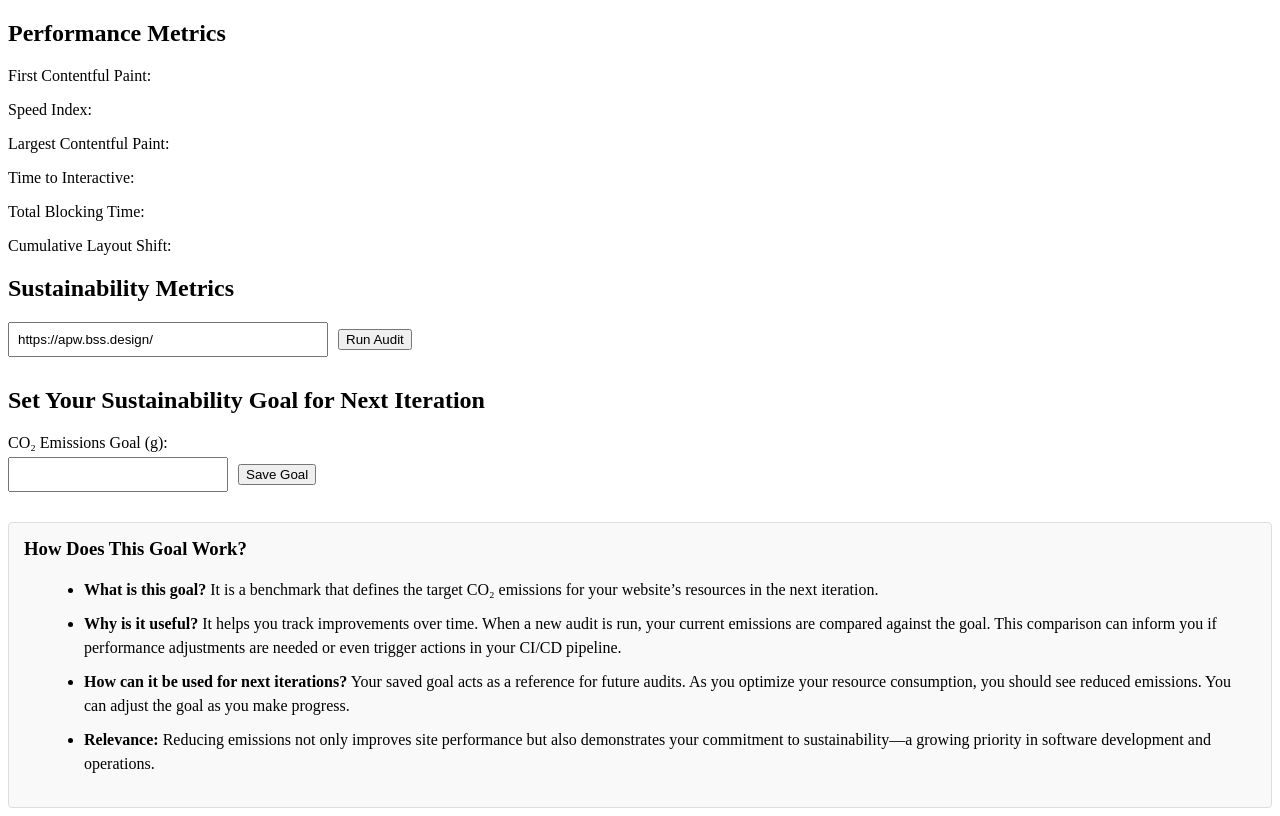
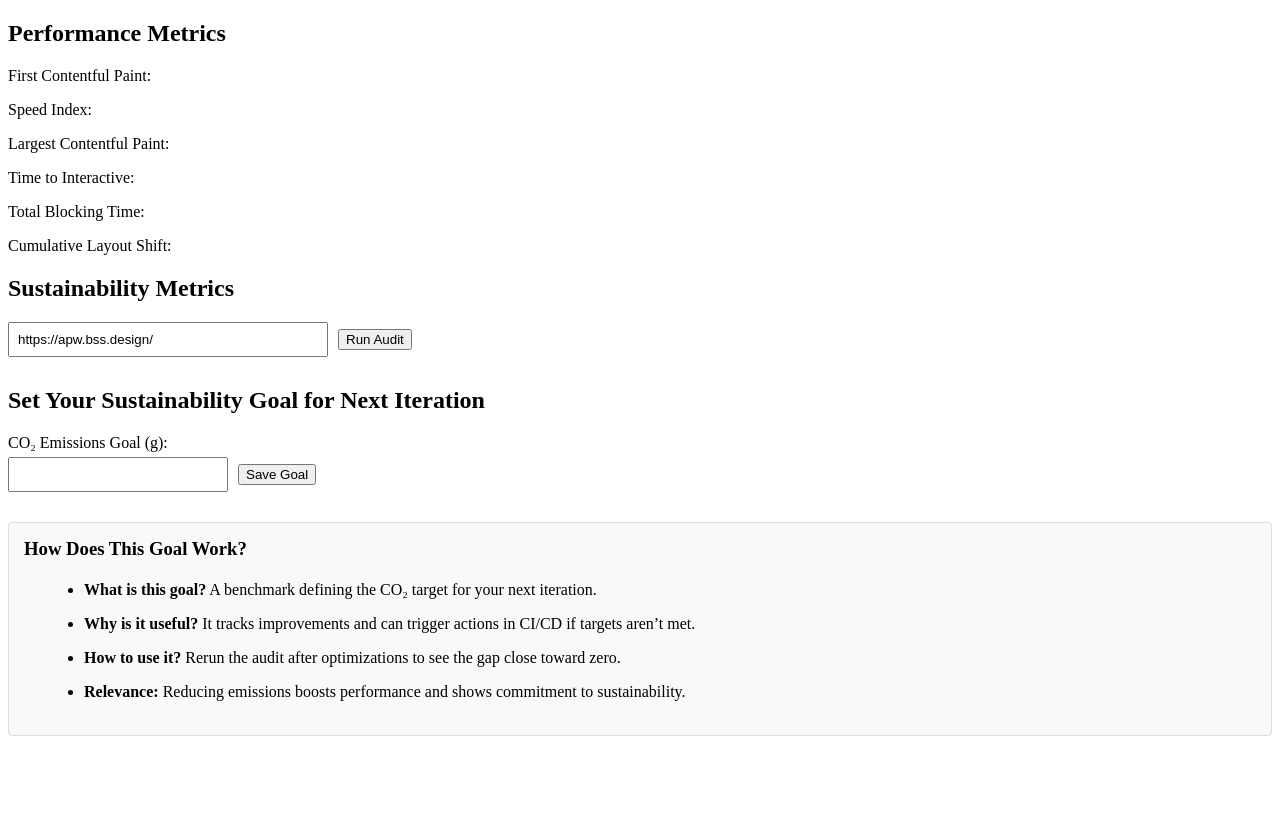
Before and after one commit to AmrHassanHamcho/lighthouse-plugin, an Angular app: page / in a window 1280 px wide. Built offline with nearby package versions, Linux system fonts and the light colour scheme.

Commit message:
Fixing units to mg

```diff
--- a/src/app/lighthouse/components/lighthouse-audit/lighthouse-audit.component.html
+++ b/src/app/lighthouse/components/lighthouse-audit/lighthouse-audit.component.html
@@ -18,14 +18,16 @@
     <p>
       Total CO₂ Emissions:
       <strong>{{ metrics.sustainability.totalCO2 }} g</strong>
+      (<strong>{{ (metrics.sustainability.totalCO2 * 1000) | number:'1.0-2' }} mg</strong>)
     </p>
+
     <h3>Resource Breakdown</h3>
     <table>
       <thead>
         <tr>
           <th>Resource Type</th>
           <th>Total Size (MB)</th>
-          <th>CO₂ Emissions (g)</th>
+          <th>CO₂ Emissions (mg)</th>
           <th>Contribution (%)</th>
         </tr>
       </thead>
@@ -33,20 +35,22 @@
         <tr *ngFor="let resource of metrics.sustainability.resourceBreakdown">
           <td>{{ resource.resourceType }}</td>
           <td>{{ resource.size }}</td>
-          <td>{{ resource.co2 }}</td>
+          <td>{{ (resource.co2 * 1000) | number:'1.0-2' }} mg</td>
           <td>{{ resource.contribution }}</td>
         </tr>
       </tbody>
     </table>
-    <p>
-      <i>Note:</i> Contribution refers to the percentage of total CO₂ emissions generated by each resource type.
-    </p>
+    <p><i>Note:</i> Contribution refers to the percentage of total CO₂ emissions generated by each resource type.</p>
   </div>
 </div>
 
 <!-- URL Input and Audit Trigger Section -->
 <div class="audit-section">
-  <input type="text" [(ngModel)]="auditUrl" placeholder="Enter URL to audit" />
+  <input
+    type="text"
+    [(ngModel)]="auditUrl"
+    placeholder="Enter URL to audit"
+  />
   <button (click)="runAudit(auditUrl)" [disabled]="loading">
     Run Audit
   </button>
@@ -56,9 +60,10 @@
 <div *ngIf="!loading && metrics.sustainability?.totalCO2" class="suggested-goal">
   <p>
     Your current total CO₂ emissions are:
-    <strong>{{ metrics.sustainability.totalCO2 }} g</strong>.
+    <strong>{{ metrics.sustainability.totalCO2 }} g</strong>
+    (<strong>{{ (metrics.sustainability.totalCO2 * 1000) | number:'1.0-2' }} mg</strong>).
     We suggest reducing it by 10% for the next iteration, which is
-    <strong>{{ (metrics.sustainability.totalCO2 * 0.9) | number:'1.0-2' }} g</strong>.
+    <strong>{{ goalMg }} mg</strong>.
   </p>
   <button (click)="applySuggestedGoal()">Apply Suggested Goal</button>
 </div>
@@ -67,36 +72,24 @@
 <div class="goal-section">
   <h2>Set Your Sustainability Goal for Next Iteration</h2>
   <label for="sustainabilityGoal">CO₂ Emissions Goal (g):</label>
-  <input id="sustainabilityGoal" type="number" [(ngModel)]="goal" />
+  <input
+    id="sustainabilityGoal"
+    type="number"
+    [(ngModel)]="goal"
+  />
   <button (click)="saveGoal()">Save Goal</button>
   <p *ngIf="goalMessage">{{ goalMessage }}</p>
   <div *ngIf="savedGoal">
-    <p>
-      Currently saved goal for {{ auditUrl }}:
-      {{ savedGoal.sustainabilityGoal }} g
-    </p>
+    <p>Currently saved goal for {{ auditUrl }}: {{ savedGoal.sustainabilityGoal }} g</p>
   </div>
 
-  <!-- Guide / Explanation Section -->
   <div class="goal-guide">
     <h3>How Does This Goal Work?</h3>
     <ul>
-      <li>
-        <strong>What is this goal?</strong>
-        It is a benchmark that defines the target CO₂ emissions for your website’s resources in the next iteration.
-      </li>
-      <li>
-        <strong>Why is it useful?</strong>
-        It helps you track improvements over time. When a new audit is run, your current emissions are compared against the goal. This comparison can inform you if performance adjustments are needed or even trigger actions in your CI/CD pipeline.
-      </li>
-      <li>
-        <strong>How can it be used for next iterations?</strong>
-        Your saved goal acts as a reference for future audits. As you optimize your resource consumption, you should see reduced emissions. You can adjust the goal as you make progress.
-      </li>
-      <li>
-        <strong>Relevance:</strong>
-        Reducing emissions not only improves site performance but also demonstrates your commitment to sustainability—a growing priority in software development and operations.
-      </li>
+      <li><strong>What is this goal?</strong> A benchmark defining the CO₂ target for your next iteration.</li>
+      <li><strong>Why is it useful?</strong> It tracks improvements and can trigger actions in CI/CD if targets aren’t met.</li>
+      <li><strong>How to use it?</strong> Rerun the audit after optimizations to see the gap close toward zero.</li>
+      <li><strong>Relevance:</strong> Reducing emissions boosts performance and shows commitment to sustainability.</li>
     </ul>
   </div>
 </div>
--- a/src/app/lighthouse/components/lighthouse-audit/lighthouse-audit.component.ts
+++ b/src/app/lighthouse/components/lighthouse-audit/lighthouse-audit.component.ts
@@ -12,35 +12,33 @@ import { GoalService } from '../../services/goal.service';
   styleUrls: ['./lighthouse-audit.component.scss']
 })
 export class LighthouseAuditComponent {
-  // Audit metrics container
   metrics: any = {
     performance: {},
     sustainability: {
       resourceBreakdown: [],
+      totalCO2: 0
     },
   };
   loading: boolean = false;
 
-  // URL and goal properties
   auditUrl: string = 'https://apw.bss.design/';
   goal: number | null = null;
   goalMessage: string = '';
   savedGoal: any = null;
+  goalMg: number = 0; // suggested goal in milligrams
 
   constructor(
     private lighthouseService: LighthouseService,
     private goalService: GoalService
   ) {}
 
-  // Trigger Lighthouse audit and update metrics
   runAudit(url: string): void {
     this.loading = true;
     this.lighthouseService.getPerformanceMetrics(url).subscribe({
       next: (data) => {
-        console.log(data);
         const audits = data.audits;
 
-        // Set performance metrics
+        // Performance metrics
         this.metrics.performance = {
           firstContentfulPaint: audits['first-contentful-paint']?.displayValue || 0,
           speedIndex: audits['speed-index']?.displayValue || 0,
@@ -50,7 +48,7 @@ export class LighthouseAuditComponent {
           cumulativeLayoutShift: audits['cumulative-layout-shift']?.displayValue || 0,
         };
 
-        // Set sustainability metrics based on resource breakdown audit
+        // Sustainability metrics
         const resourceItems = audits['resource-breakdown-audit']?.details.items || [];
         const totalCO2 = resourceItems.reduce(
           (sum: number, item: any) => sum + (item.size * 0.02),
@@ -58,7 +56,7 @@ export class LighthouseAuditComponent {
         );
 
         this.metrics.sustainability = {
-          totalCO2: totalCO2,
+          totalCO2,
           co2Emissions: audits['co2-estimation-audit']?.details.items[0]?.value || 0,
           resourceBreakdown: resourceItems.map((item: any) => {
             const co2 = item.size * 0.02;
@@ -66,14 +64,16 @@ export class LighthouseAuditComponent {
             return {
               resourceType: item.resourceType,
               size: item.size,
-              co2: co2.toFixed(2),
+              co2: co2.toFixed(4),   // keep four decimals for precision
               contribution,
             };
           }),
         };
 
+        // Immediately compute the suggested goal in mg
+        this.applySuggestedGoal();
+
         this.loading = false;
-        // Retrieve any saved goal for this URL after updating metrics
         this.getGoal();
       },
       error: (error) => {
@@ -83,16 +83,15 @@ export class LighthouseAuditComponent {
     });
   }
 
-  // Apply a suggested goal based on a 10% reduction from current total CO₂ emissions
   applySuggestedGoal(): void {
-    const currentCO2 = this.metrics.sustainability?.totalCO2;
-    if (currentCO2) {
-      this.goal = +(currentCO2 * 0.9).toFixed(2);
-      this.goalMessage = 'Suggested goal applied. You can adjust it if needed.';
+    const currentG = this.metrics.sustainability?.totalCO2;
+    if (typeof currentG === 'number') {
+      const currentMg = currentG * 1000;                      // convert g → mg
+      this.goalMg = +((currentMg * 0.9).toFixed(2));          // 10% reduction
+      console.log('Computed goalMg:', this.goalMg);
     }
   }
 
-  // Save the sustainability goal using the GoalService
   saveGoal(): void {
     if (!this.auditUrl || this.goal === null) {
       this.goalMessage = 'Please provide a valid URL and goal.';
@@ -110,15 +109,10 @@ export class LighthouseAuditComponent {
     });
   }
 
-  // Retrieve the saved goal for the current audit URL
   getGoal(): void {
-    if (!this.auditUrl) {
-      return;
-    }
+    if (!this.auditUrl) return;
     this.goalService.getGoal(this.auditUrl).subscribe({
-      next: (data) => {
-        this.savedGoal = data;
-      },
+      next: (data) => this.savedGoal = data,
       error: (error) => {
         console.error('Error retrieving saved goal', error);
         this.savedGoal = null;
```
Also changed, not shown: 1 other file (tests, documents, lock files or other folders).
